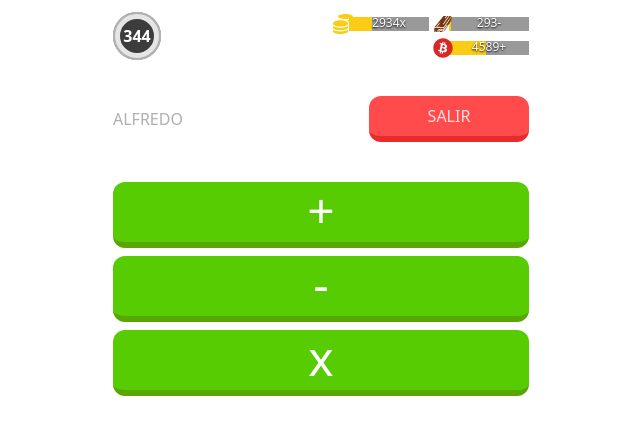
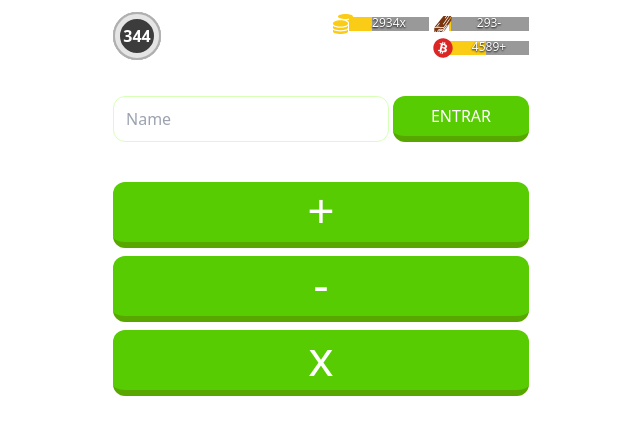
Before and after one commit to addier94/aritmetic-game, a React (Create React App) app: page / in a window 1280 px wide. Shown: the top 434 px of the page, without its empty margins (319-959 px from the left). Built offline with nearby package versions, Linux system fonts and the light colour scheme.

Commit message:
add login

```diff
--- a/src/components/common/Game/Game.tsx
+++ b/src/components/common/Game/Game.tsx
@@ -45,12 +45,17 @@ export default Game;
 
 const ProgressBar = () => {
   const navigate = useNavigate();
-  const {progress} = useContext(PlayerContext);
+  const {progress, clearAll} = useContext(PlayerContext);
   const {endProg, prog} = progress;
+
+  const goBackAndReset = () => {
+    clearAll();
+    navigate('/');
+  };
   return (
     <div className={s.progresBar}>
       <VscChromeClose
-        onClick={() => navigate('/')}
+        onClick={() => goBackAndReset()}
         className='w-8 h-8 cursor-pointer duration-300 hover:text-gray' />
       <div>
         <section style={{width: `${prog}0%`}}></section>
@@ -201,6 +206,16 @@ const FooterBtn:FC<{op:string}> = ({op}) => {
   );
 };
 
+const setGlobalProgress = (op:string) => {
+  // const prgoress = {
+  //   sum: 0,
+  //   rest: 0,
+  //   multi: 0,
+  //   level: 0,
+  //   name: '',
+  // };
+};
+
 const answerItWas = (initNum:number, secondNum:number, op:string):number => {
   let itWas:number = 0;
   if (op === 'sum') itWas = initNum + secondNum;
@@ -229,7 +244,6 @@ const calculateAnswer = (result:number, initNum:number, secondNum:number, prog:n
 
 
 const generatePossibleSolutions = (init:number, end:number, op:string):number[] => {
-  console.log(init, end, op);
   if (op === 'multi') return possibleAnswersMulti(init, end);
   if (op === 'sum') return answersSumOrRest(init, end, op);
   return answersSumOrRest(init, end, op);
--- a/src/components/home/HomeView/HomeView.tsx
+++ b/src/components/home/HomeView/HomeView.tsx
@@ -1,10 +1,20 @@
-import React, {FC, ReactNode} from 'react';
+import React, {FC, ReactNode, useEffect, useState} from 'react';
 import s from './HomeView.module.css';
 import {FaCoins, FaBitcoin} from 'react-icons/fa';
 import {GiWoodBeam} from 'react-icons/gi';
 import {useNavigate} from 'react-router-dom';
 
 const HomeView:React.FC = () => {
+  const [user, setUser] = useState<IUserData | null>();
+
+  useEffect(() => {
+    setUser(isLogin());
+  }, []);
+
+  const outUser = (userName:string) => {
+    logout(userName);
+    setUser(null);
+  };
   return (
     <div className={s.homeView}>
       <header className='flex justify-between items-center py-1'>
@@ -27,8 +37,9 @@ const HomeView:React.FC = () => {
         </section>
       </header>
 
-      <Logout />
-      {/* <FormLogin /> */}
+      {user ? <Logout user={user} cb={outUser} /> : <FormLogin /> }
+
+
       <section className='mt-8'>
         <NavBtn goTo='/player/sum'>+</NavBtn>
         <NavBtn goTo='/player/rest'>-</NavBtn>
@@ -72,12 +83,28 @@ const NavBtn:FC<NavBtnProps> = ({children, goTo}) => {
 };
 
 const FormLogin = () => {
+  const [userName, setUserName] = useState<string>('');
+  const [errorMsg, setErrorMsg] = useState('');
+
+  const handleSubmit = (e:React.FormEvent<HTMLFormElement>) => {
+    e.preventDefault();
+    const isValidName = isVAlidUserName(userName);
+
+    if (!isValidName) {
+      setErrorMsg('Por Favor su nombre debe ser mayor a 3 caracter');
+    } else {
+      setUser(isValidName);
+    }
+  };
+
   return (
-    <form className='mt-8 grid grid-cols-12 gap-x-1'>
+    <form onSubmit={handleSubmit} className='mt-8 grid grid-cols-12 gap-x-1'>
       <input
         type="text"
         className='border col-span-8 rounded-xl border-primary py-1 px-3'
-        placeholder='Name' />
+        placeholder='Name'
+        onChange={(event) => setUserName(event.target.value)}
+      />
       <button
         className={`bg-primary2 col-span-4 border-primary3 px-4 text-white border-b-[6px] w-full hover:opacity-90 duration-150 rounded-xl font-medium py-2`}
       >ENTRAR</button>
@@ -85,13 +112,96 @@ const FormLogin = () => {
   );
 };
 
-const Logout = () => {
+const Logout:FC<{user: IUserData, cb: (name:string) => void}> = ({user, cb}) => {
   return (
     <article className='flex items-center justify-between mt-8'>
-      <span className='text-gray2 uppercase'>Alfredo</span>
+      <span className='text-gray2 uppercase'>{user.name}</span>
       <button
+        onClick={() => cb(user.name)}
         className={`bg-danger2 text-danger border-danger3 w-40 ml-2 px-4 border-b-[6px] hover:opacity-90 duration-150 rounded-xl font-medium py-2`}
       >SALIR</button>
     </article>
   );
 };
+
+interface IUserData {
+  isActive: boolean
+  sum: number
+  rest: number
+  multi: number
+  level: number
+  name: string
+}
+
+
+const stateUserData = {
+  isActive: false,
+  sum: 0,
+  rest: 0,
+  multi: 0,
+  level: 0,
+  name: '',
+};
+
+
+const logout = (userName:string) => {
+  let userData:any = localStorage.getItem('user');
+  userData = userData ? JSON.parse(userData) : null;
+
+  if (!userData) return null;
+
+  const user = userData.find((item: IUserData) => item.name = userName);
+
+  if (!user) return null;
+
+  const newUserData:IUserData[] = userData.filter((item:IUserData) => item.name !== userName);
+
+
+  newUserData.push({...user, isActive: false});
+  localStorage.setItem('user', JSON.stringify(newUserData));
+};
+
+const isLogin = ():IUserData | null => {
+  let userData:any = localStorage.getItem('user');
+  userData = userData ? JSON.parse(userData) : null;
+
+  if (!userData) return userData;
+
+  userData = userData.find((item:IUserData) => item.isActive === true);
+
+  return userData as IUserData;
+};
+
+const setUser = (userName: string):IUserData => {
+  let userData:IUserData[] = [];
+
+  let allUsers:any = localStorage.getItem('user');
+  // if array of users exist make parser of strings OR null
+  allUsers = allUsers ? JSON.parse(allUsers) : null;
+
+  if (allUsers) {
+    // find if user exist
+    userData = allUsers;
+    let foundUser = allUsers.find((item:IUserData) => item.name === userName);
+    foundUser = foundUser ? {...foundUser, isActive: true} : undefined;
+
+    if (!foundUser) {
+      // create new user
+      foundUser = {...stateUserData, name: userName, isActive: true};
+      userData.push(foundUser);
+      localStorage.setItem('user', JSON.stringify(userData));
+    }
+  }
+
+  if (!localStorage.getItem('user')) {
+    userData = localStorage.setItem('user', JSON.stringify([{...stateUserData, name: userName, isActive: true}]));
+  }
+
+  return userData as IUserData;
+};
+
+const isVAlidUserName = (name:string):string | undefined => {
+  const userName = name.trim().toUpperCase();
+
+  return userName.length < 3 ? undefined : userName;
+};
--- a/src/context/Player/PlayerContext.tsx
+++ b/src/context/Player/PlayerContext.tsx
@@ -14,6 +14,7 @@ interface ContextProps extends PlayerState {
   setResult: (result: number) => void
   increaseProgress: (progress: IProgress) => void
   successOrError: (state: ISuccessOrError) => void
+  clearAll: () => void
 }
 
 export const PlayerContext = createContext({} as ContextProps);
--- a/src/context/Player/PlayerProvider.tsx
+++ b/src/context/Player/PlayerProvider.tsx
@@ -49,6 +49,9 @@ export const PlayerProvider:FC<{children: React.ReactNode}> = ({children}) => {
   const successOrError = (state: ISuccessOrError) => {
     dispatch({type: '[Player] - Set Success Or Error', payload: state});
   };
+  const clearAll = () => {
+    dispatch({type: '[Player] - Clear all State', payload: PLAYER_INITIAL_STATE});
+  };
 
   return (
     <PlayerContext.Provider value={{
@@ -59,6 +62,7 @@ export const PlayerProvider:FC<{children: React.ReactNode}> = ({children}) => {
       setResult,
       increaseProgress,
       successOrError,
+      clearAll,
     }}>
       {children}
     </PlayerContext.Provider>
--- a/src/context/Player/playerReducer.ts
+++ b/src/context/Player/playerReducer.ts
@@ -7,6 +7,7 @@ type PlayerActionType =
   | {type: '[Player] - Set Result', payload:number}
   | {type: '[Player] - Icrease Progress', payload:IProgress}
   | {type: '[Player] - Set Success Or Error', payload: ISuccessOrError}
+  | {type: '[Player] - Clear all State', payload: PlayerState}
 
 // always return state, can't be mutate something like( state.modal = true)
 export const playerReducer = (state: PlayerState, action: PlayerActionType):PlayerState => {
@@ -34,6 +35,10 @@ export const playerReducer = (state: PlayerState, action: PlayerActionType):Play
         ...state,
         isSuccessOrError: action.payload,
       };
+    case '[Player] - Clear all State':
+      return {
+        ...action.payload,
+      };
 
     default:
       return state;
```
